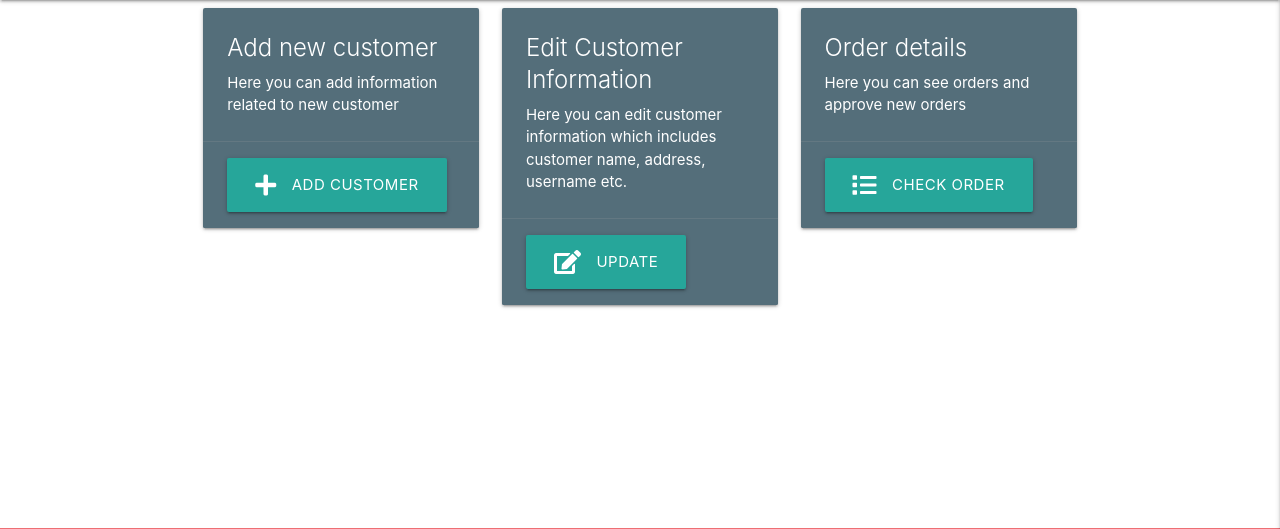
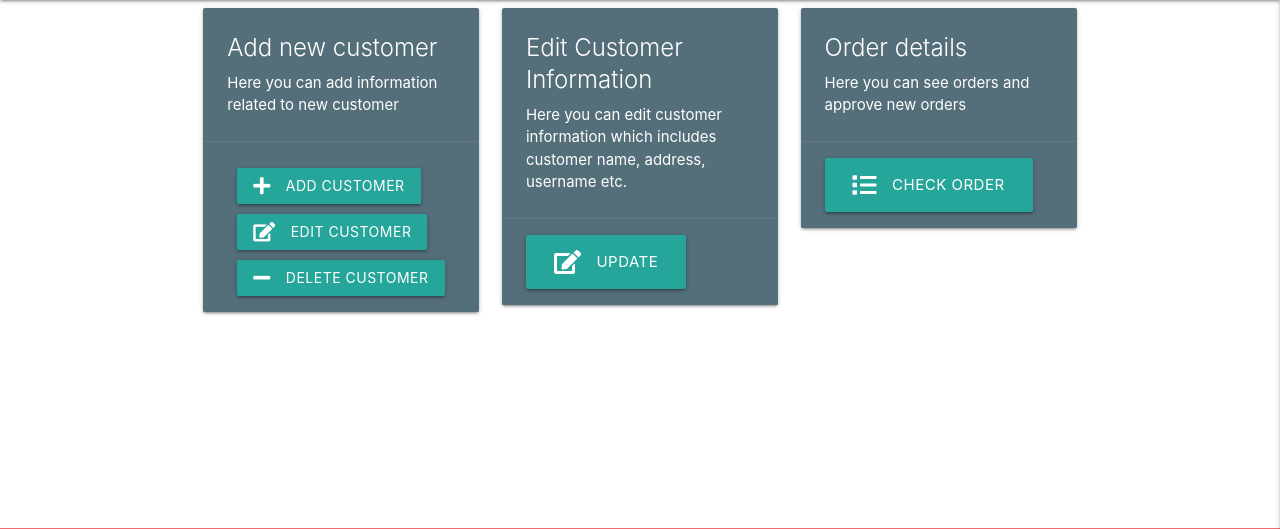
Before and after one commit to rajendradanve/perfect-packaging-inventory-mi3, a Flask app: page /admin in a window 1280 px wide. Shown: the part 64-593 px from the top of the page. Run offline with Flask 2, Linux system fonts and the light colour scheme; the visitor is signed in with stand-in values (Sample User, id 1); some libraries are stand-ins or nearby versions.

Commit message:
edit and delete customer created

```diff
--- a/app.py
+++ b/app.py
@@ -70,8 +70,20 @@ def add_customer():
     if session["user"] != "admin":
         return redirect(url_for("login"))
 
+
     return render_template("add_customer.html")
 
+
+@app.route("/edit_customer")
+def edit_customer():
+
+    return render_template("edit_customer.html")
+
+
+@app.route("/delete_customer")
+def delete_customer():
+
+    return render_template("delete_customer.html")
 
 if __name__ == "__main__":
     app.run(host=os.environ.get("IP"),
--- a/static/css/style.css
+++ b/static/css/style.css
@@ -18,6 +18,9 @@ body {
 }
 
 .flashes h4{
-
     line-height: 2;
 }
+
+.buttons{
+  margin: 10px 0 0 10px
+}
--- a/templates/admin.html
+++ b/templates/admin.html
@@ -8,7 +8,9 @@
           <p>Here you can add information related to new customer</p>
         </div>
         <div class="card-action">
-          <a href="{{url_for('add_customer')}}" class="waves-effect waves-light btn-large"><i class="fas fa-plus left"></i>Add customer</a>
+          <a href="{{url_for('add_customer')}}" class="waves-effect waves-light btn buttons"><i class="fas fa-plus left"></i>Add Customer</a>
+          <a href="{{url_for('edit_customer')}}" class="waves-effect waves-light btn buttons"><i class="fas fa-edit left"></i>Edit Customer</a>
+          <a href="{{url_for('delete_customer')}}" class="waves-effect waves-light btn buttons"><i class="fas fa-minus left"></i>Delete Customer</a>
         </div>
       </div>
     </div>
```
Also changed, not shown: templates/delete_customer.html (added), templates/edit_customer.html (added).
